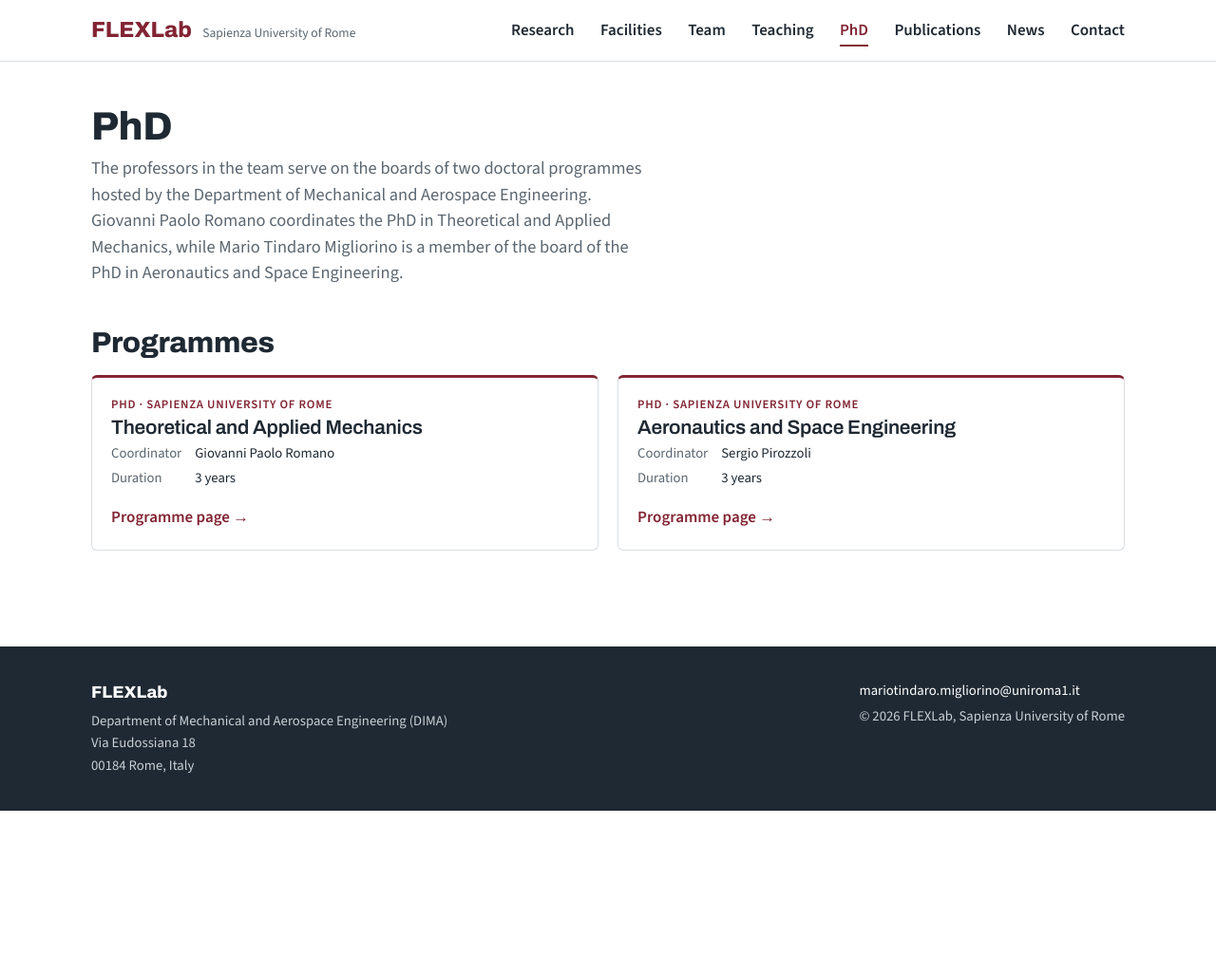
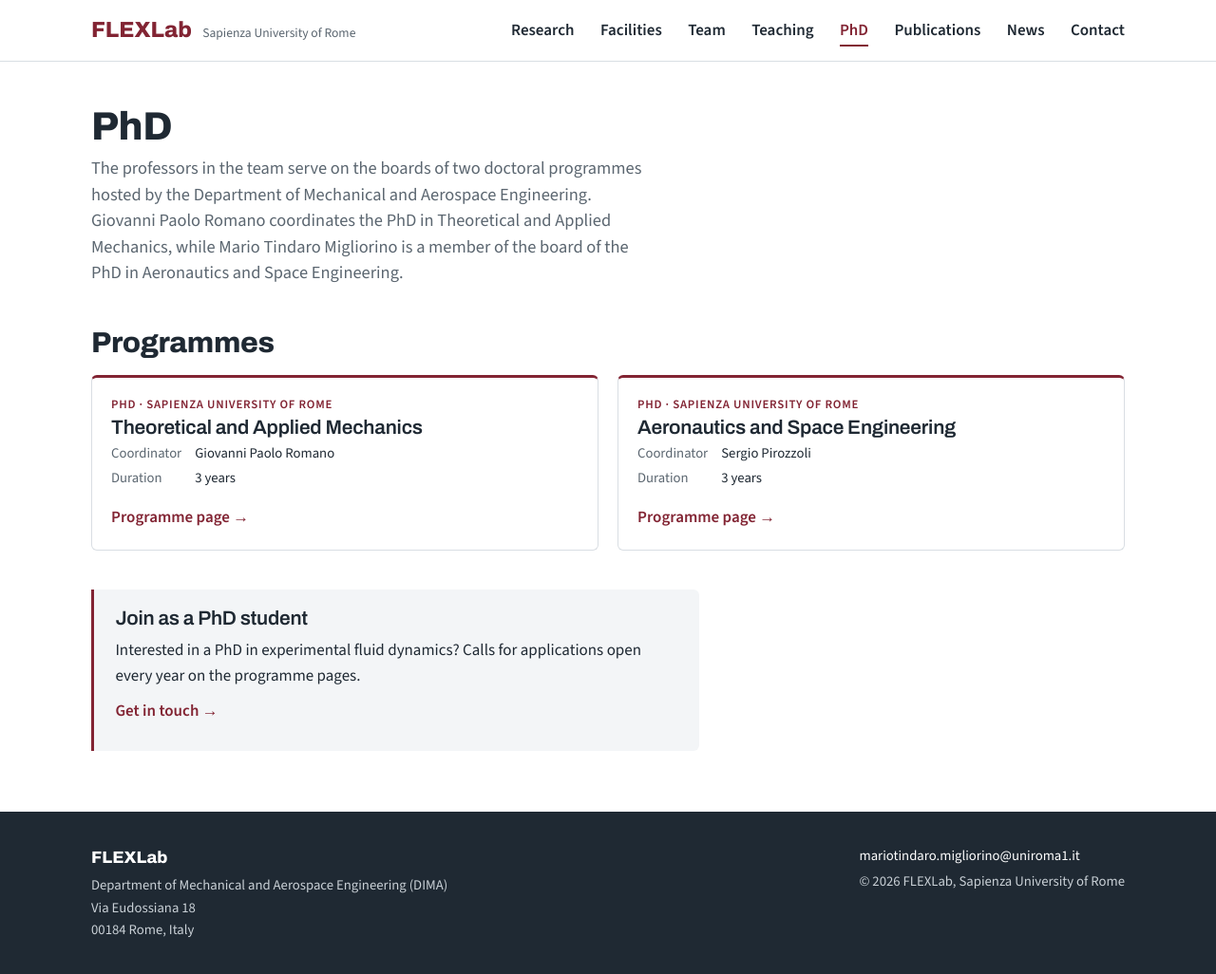
Before and after one commit to FLEXLab-Sapienza/FLEXLab-Sapienza.github.io, a Jekyll site: the page built from phd.html, in a window 1280 px wide and 1027 px high. Shown: the whole window at 95% size. Built offline with Jekyll 4.4.1, drawn with Linux system fonts in a browser that asks for light colours.

Commit message:
PhD page: add call for PhD students
Co-Authored-By: Claude Opus 5.5 <noreply@anthropic.com>

```diff
--- a/phd.html
+++ b/phd.html
@@ -22,3 +22,10 @@ permalink: /phd/
   </article>
   {% endfor %}
 </div>
+
+
+<aside class="callout theses">
+  <h3>Join as a PhD student</h3>
+  <p>Interested in a PhD in experimental fluid dynamics? Calls for applications open every year on the programme pages.</p>
+  <p><a class="more" href="{{ '/contact/' | relative_url }}">Get in touch &rarr;</a></p>
+</aside>
```
